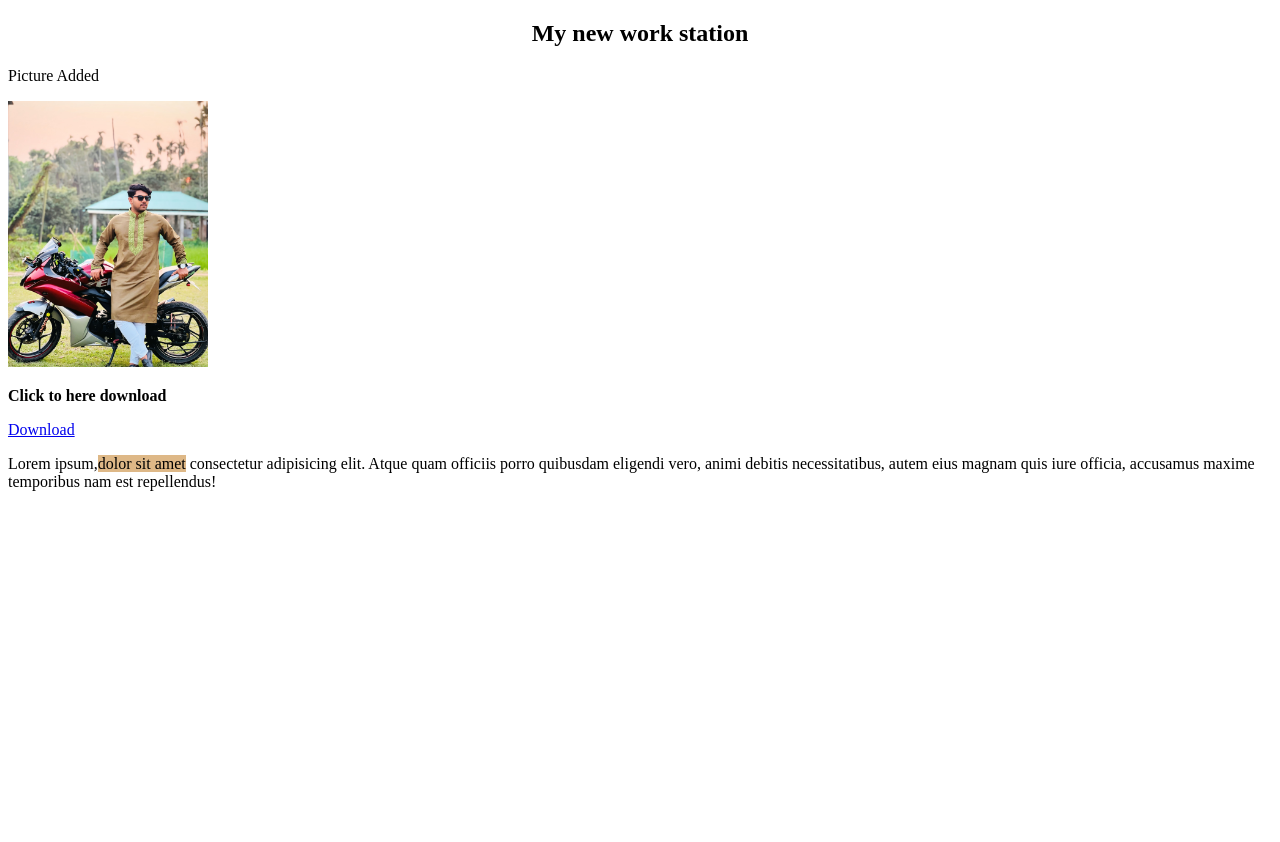
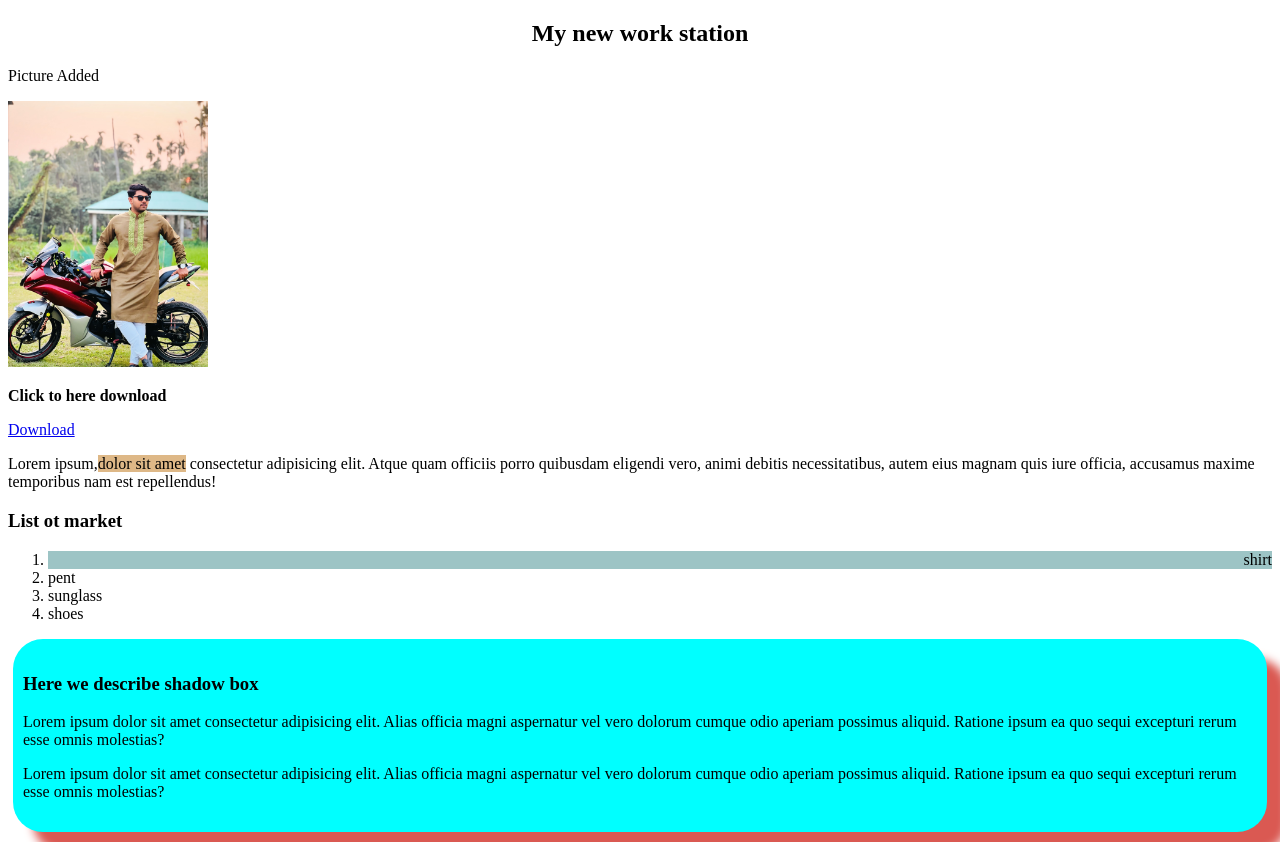
Before and after one commit to rj7sourav/my-fourth-report, a plain HTML site: page index.html in a window 1280 px wide. Before the commit the page ends 800 px from the top, so only its background shows below. Drawn offline with Linux system fonts and the light colour scheme.

Commit message:
added list item and paragraph in index.html and added style in art.css

```diff
--- a/index.html
+++ b/index.html
@@ -18,8 +18,20 @@
 
     <div>
         <p>Lorem ipsum,<span class="dolor">dolor sit amet</span> consectetur adipisicing elit. Atque quam officiis porro quibusdam eligendi vero, animi debitis necessitatibus, autem eius magnam quis iure officia, accusamus maxime temporibus nam est repellendus!</p>
-
-
+    </div>
+    <div>
+        <h3>List ot market</h3>
+        <ol>
+            <li id="a7">shirt</li>
+            <li>pent</li>
+            <li>sunglass</li>
+            <li>shoes</li>
+        </ol>
+    </div>
+    <div class="shadow">
+    <h3>Here we describe shadow box</h3>
+    <p>Lorem ipsum dolor sit amet consectetur adipisicing elit. Alias officia magni aspernatur vel vero dolorum cumque odio aperiam possimus aliquid. Ratione ipsum ea quo sequi excepturi rerum esse omnis molestias?</p>
+    <p>Lorem ipsum dolor sit amet consectetur adipisicing elit. Alias officia magni aspernatur vel vero dolorum cumque odio aperiam possimus aliquid. Ratione ipsum ea quo sequi excepturi rerum esse omnis molestias?</p>
     </div>
 
 
--- a/styles/art.css
+++ b/styles/art.css
@@ -4,3 +4,14 @@ h2{
 .dolor{
     background-color: burlywood;
 }
+#a7{
+    background-color: rgb(157, 196, 197); text-align: right;
+}
+.shadow{
+    background-color: cyan; box-shadow: 20px 20px 10px rgb(218, 89, 82);
+    margin: 10px 5px 10px 5px;
+    padding: 15px 10px 15px 10px;
+    border-radius: 30px;
+
+    text-shadow: 5px;
+}
```
